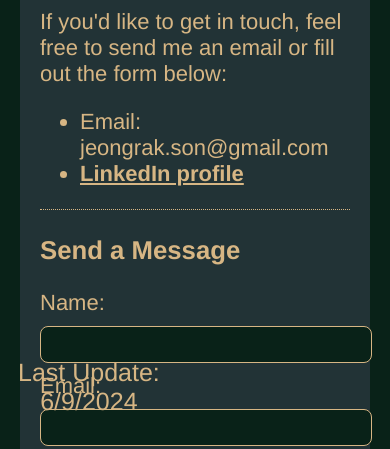
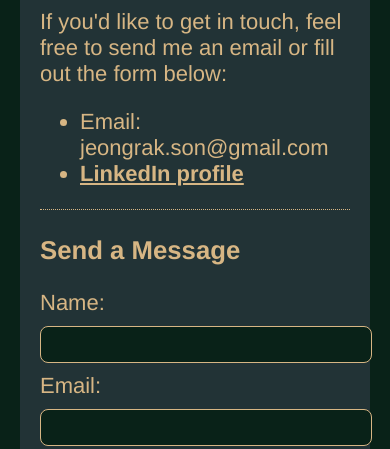
Before and after one commit to jeongrak-son/jeongrak-son.github.io, a plain HTML site: page contact.html in a window 390 px wide. Shown: the part 395-844 px from the top of the page. Drawn offline with Linux system fonts and the light colour scheme; a web font is replaced by a local one.

Commit message:
sidenav update non-display

```diff
--- a/contact.html
+++ b/contact.html
@@ -95,8 +95,7 @@
             }
 
             .sidenav p {
-                float: left;
-                padding: 8px;
+                display: none;
             }
         }
 
```
Also changed, not shown: filmreviews.html (+1 -2 lines), publications.html (+1 -2 lines).
